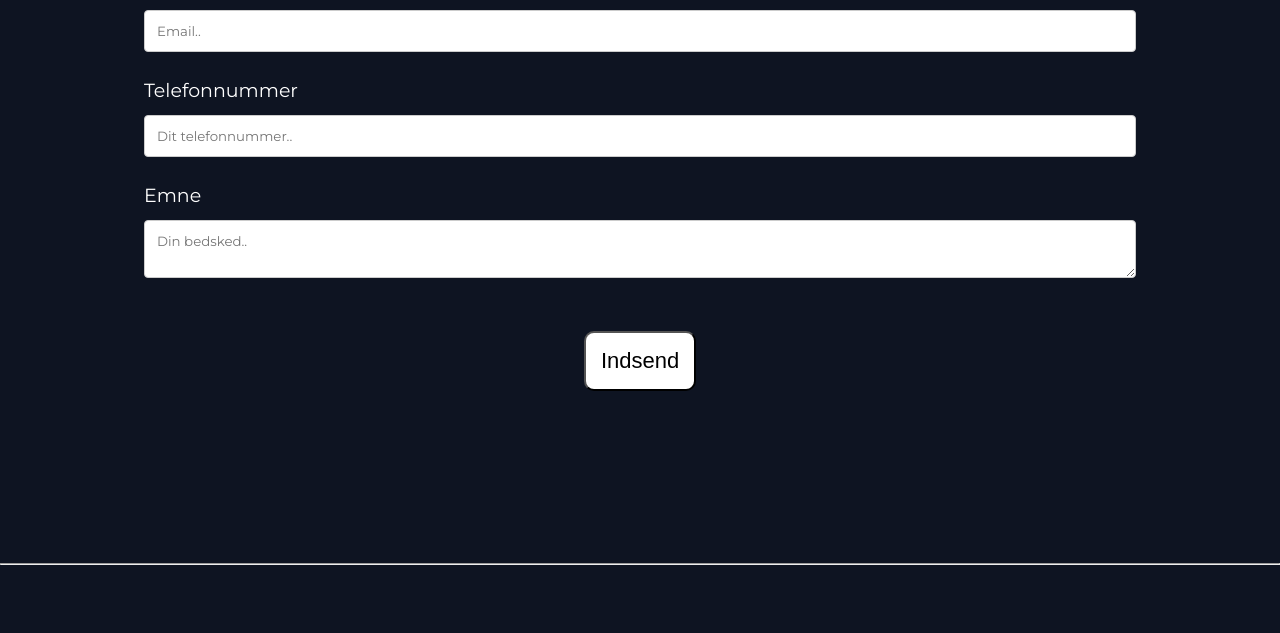
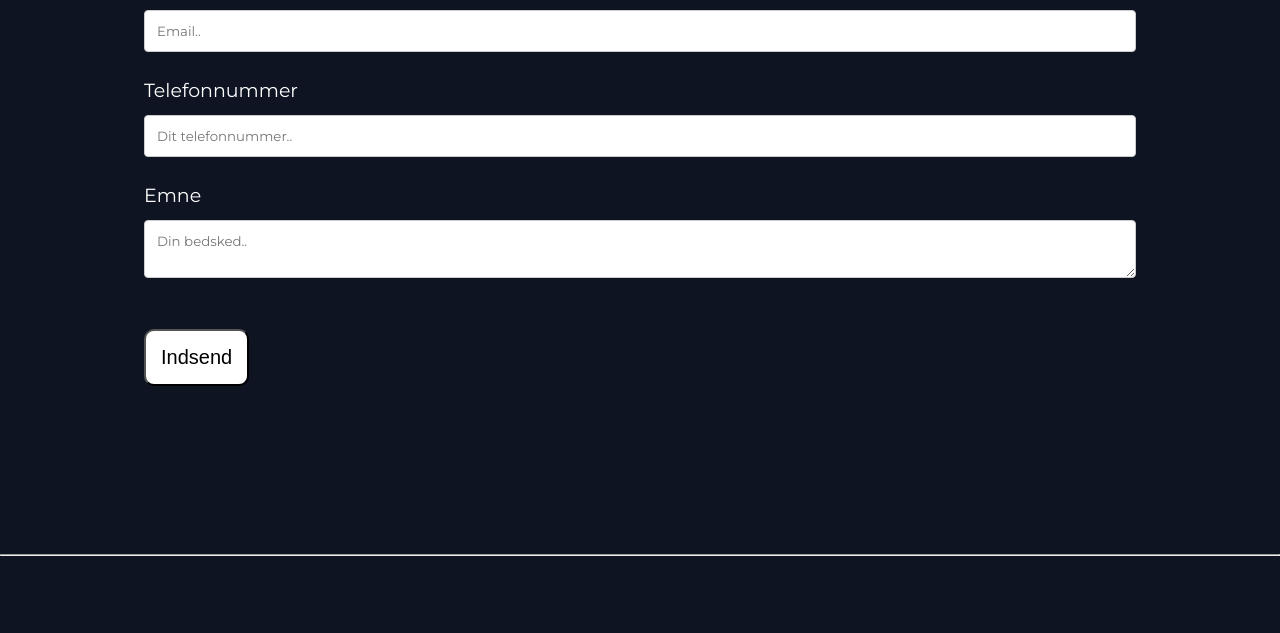
Before and after one commit to elifeasj/RoyalSandwich, a plain HTML site: page kontaktos.html in a window 1280 px wide. Shown: the part 1007-1640 px from the top of the page. Drawn offline with nearby package versions, Linux system fonts and the light colour scheme.

Commit message:
-
små rettelser

```diff
--- a/style.css
+++ b/style.css
@@ -642,8 +642,8 @@ footer hr{
     }
 
     button{
-        margin: 1em 0em 2em 20em;
-        font-size: 22px;
+        margin: 1em 0em 2em 0em;
+        font-size: 20px;
     }
 
     /* Footer */
```
